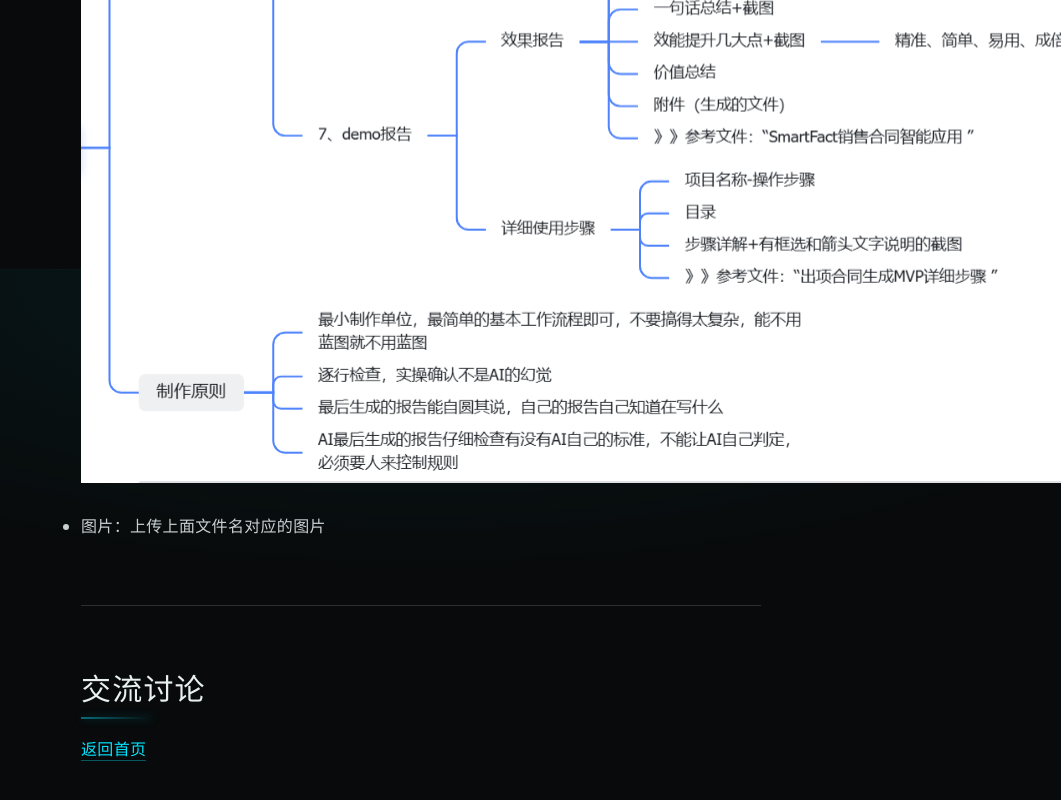
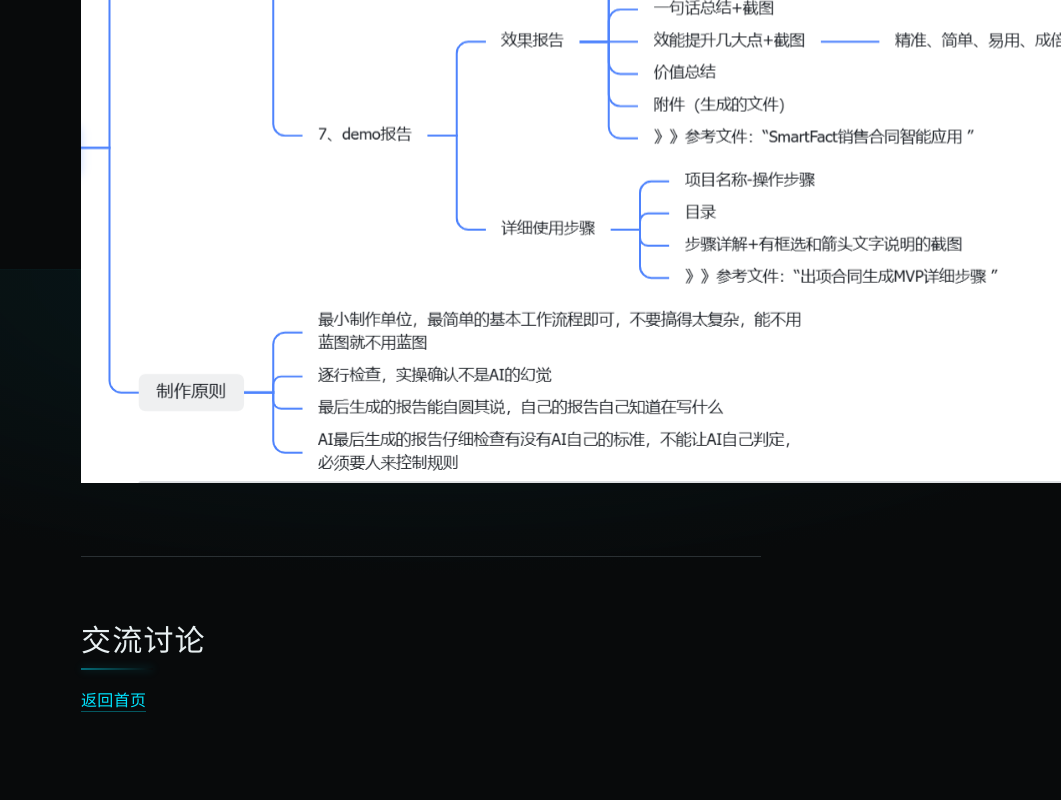
Before and after one commit to xixihi197/my-ai-blog, a website: page notes/mvpdemo演示制作流程.html in a window 1280 px wide. Shown: the part 2131-2931 px from the top of the page, without its empty margins (219-1280 px from the left). Drawn offline with Linux system fonts and the light colour scheme.

Commit message:
chore: remove redundant note text

```diff
--- a/notes/mvpdemo演示制作流程.html
+++ b/notes/mvpdemo演示制作流程.html
@@ -45,9 +45,6 @@
 <p>    最后生成的报告能自圆其说，自己的报告自己知道在写什么</p>
 <p>    AI最后生成的报告仔细检查有没有AI自己的标准，不能让AI自己判定，必须要人来控制规则</p>
 <p>  <img alt="我的图片" src="../images/mvpdemo演示制作流程/screenshot_2026-08-17_064755_767.png"></p>
-<ul>
-<li>图片：上传上面文件名对应的图片</li>
-</ul>
 
         </article>
 
```
